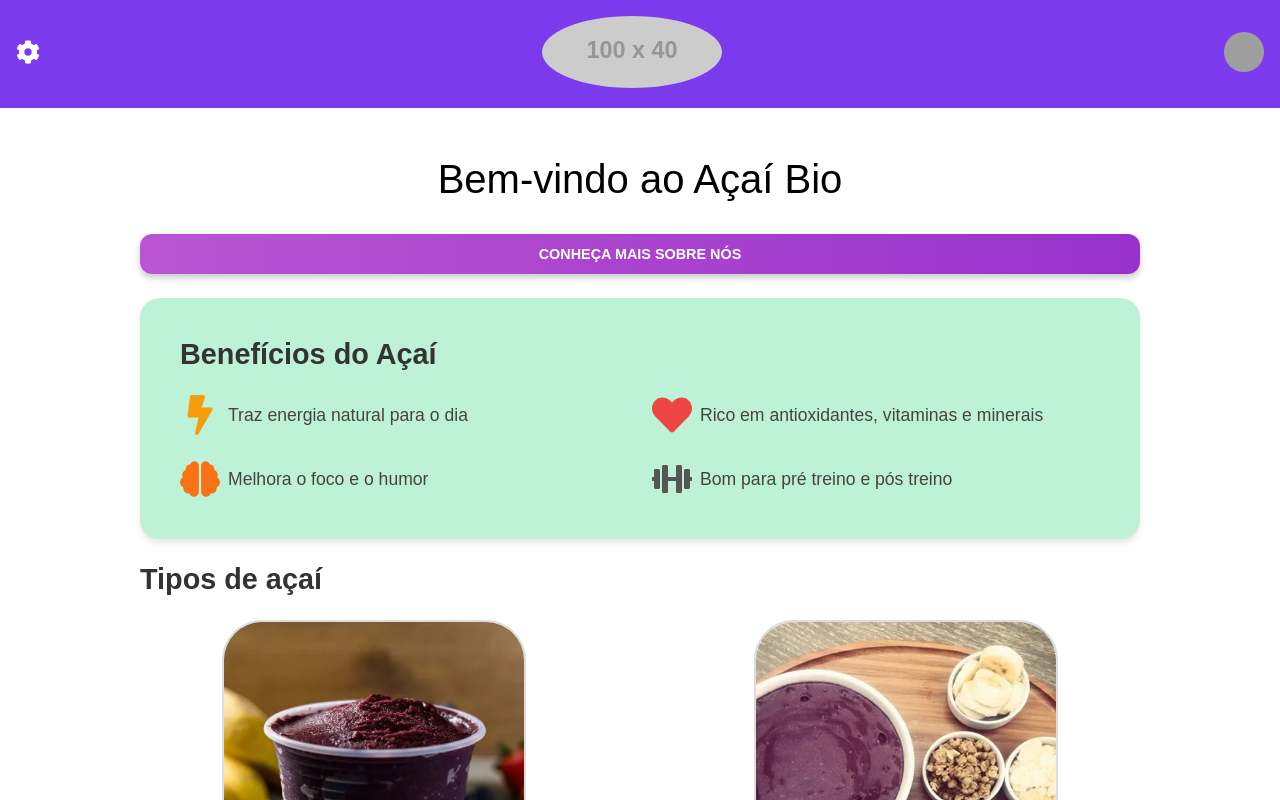
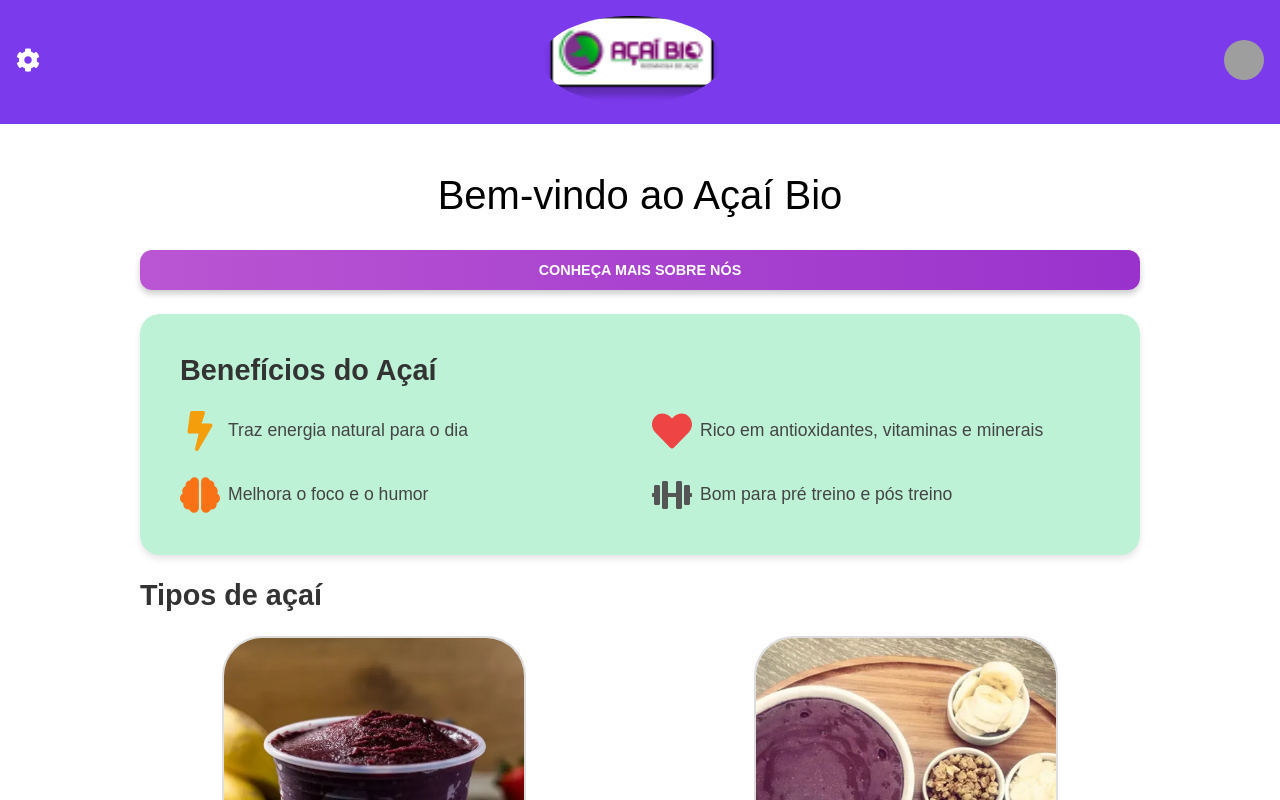
Before and after one commit to arthurlopes19/Projeto-WebAPP-A-ai-bio, a Next.js app: page / in a window 1280 px wide. Shown: the top 800 px of the page. Built offline with nearby package versions, Linux system fonts and the light colour scheme; grey boxes are pictures that could not be loaded.

Commit message:
Adicionando logo

```diff
--- a/src/app/page.tsx
+++ b/src/app/page.tsx
@@ -17,7 +17,7 @@ export default function HomePage() {
         {/* Logo Central */}
         <div className="interactive-element">
              <Image
-              src="https://placehold.co/100x40/white/purple?text=ACAI+BIO"
+              src="/img/logo.png"
               alt="Logo Açaí Bio"
               width={100}
               height={40}
```
Also changed, not shown: public/img/logo.png (added).
